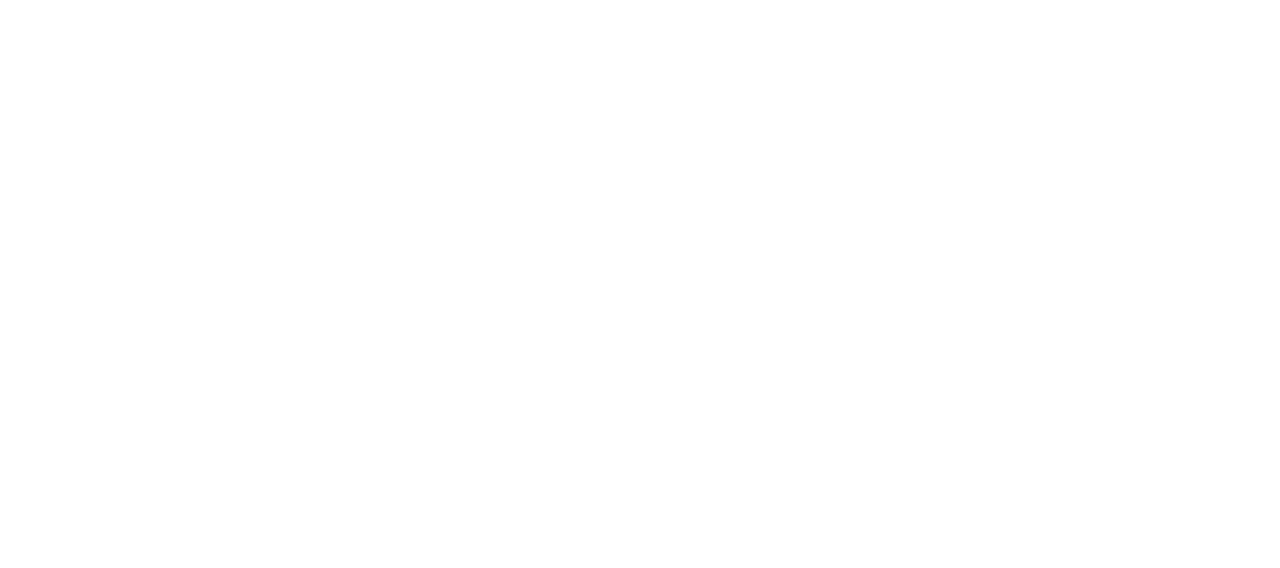
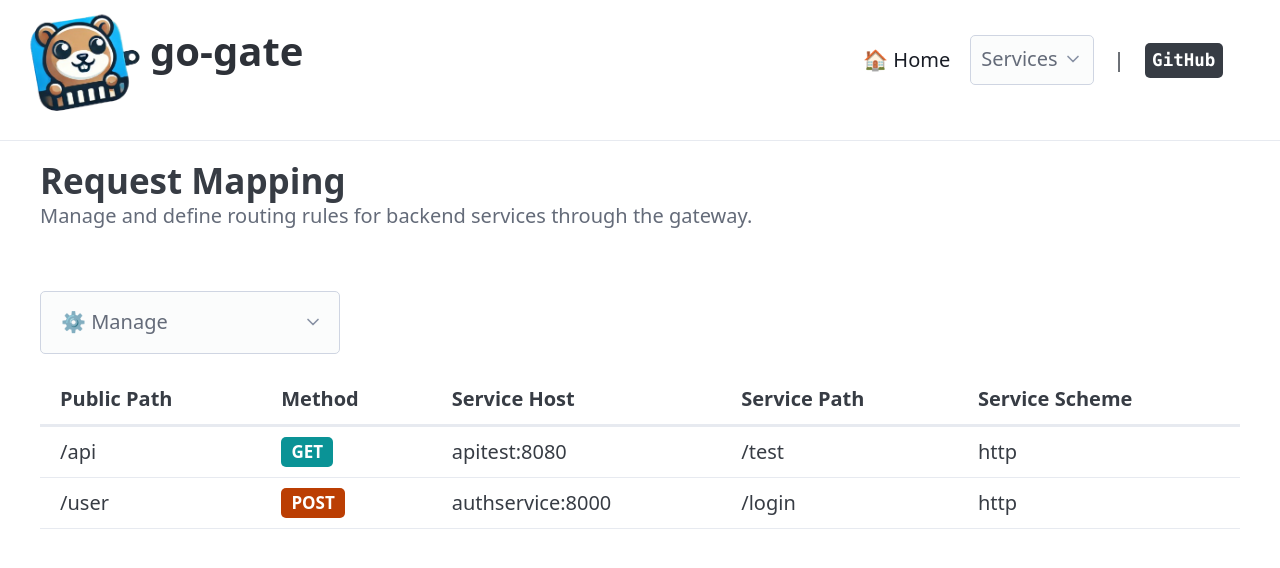
Before and after one commit to A-Oez/gate-admin, a Vue app: page /mapping in a window 1280 px wide. Before the commit this address had no page. Shown: the top 568 px of the page. Built offline with nearby package versions, Linux system fonts and the light colour scheme.

Commit message:
added sample home & request mapping view

```diff
--- a/index.html
+++ b/index.html
@@ -2,9 +2,9 @@
 <html lang="">
   <head>
     <meta charset="UTF-8">
-    <link rel="icon" href="/favicon.ico">
+    <link rel="icon" href="/src/assets/logo.png">
     <meta name="viewport" content="width=device-width, initial-scale=1.0">
-    <title>Vite App</title>
+    <title>go-gate</title>
   </head>
   <body>
     <div id="app"></div>
--- a/src/components/DefaultNavbar.vue
+++ b/src/components/DefaultNavbar.vue
@@ -3,26 +3,24 @@
     <nav style="margin-right: 3%;">
       <ul>
         <img
-          src="./icons/logo.png"
+          src="/src/assets/logo.png"
           style="width: 140px; height: 120px"
         />
-        <hgroup>
-          <h1>go-gate</h1>
-          <p>A lightweight and simple API gateway</p>
-        </hgroup>
+        <h1>go-gate</h1>
       </ul>
       <ul>
-        <li><a href="/" class="contrast">Home 🏠</a></li>
+        <li><a href="/" class="contrast">🏠 Home</a></li>
         <li>
           <details class="dropdown">
             <summary>Services</summary>
             <ul>
-              <li><a href="/dashboard">Dashboard 📊</a></li>
-              <li><a href="/proxy">Proxy Mapping 📚</a></li>
+              <li><a href="/dashboard">📊 Dashboard</a></li>
+              <li><a href="/mapping">🔀 Request Mapping</a></li>
             </ul>
           </details>
         </li>
         <li>|</li>
+        <li><a href="https://github.com/A-Oez/go-gate"><kbd>GitHub</kbd></a></li>
       </ul>
     </nav>
   </div>
--- a/src/layouts/DefaultLayout.vue
+++ b/src/layouts/DefaultLayout.vue
@@ -1,9 +1,35 @@
 <template>
     <Navbar />
-    <main>
+    <main class="container">
         <router-view />
         <section v-if="isDefaultPath">
-            <p>Default Layout View</p>
+            <hgroup>
+                <h2>Secure, Log, and Connect Your APIs</h2>
+                <p>Built-in proxy mapping, authentication and request logging — all in one simple gateway.</p>
+            </hgroup>
+            <small style="display: block;">
+                👉 Check out the project on
+                <a href="https://github.com/A-Oez/go-gate" target="_blank">GitHub</a>
+            </small>
+
+            <div class="grid" style="margin-top: 5%;">
+                <article>
+                    <h3>🔐 Auth</h3>
+                    <p>Centralized authentication to keep services secure without repeated login logic.</p>
+                </article>
+                <article>
+                    <h3>📊 Logs & Insights</h3>
+                    <p>Integrated request logging and traffic analysis for better observability.</p>
+                </article>
+                <article>
+                    <h3>🔀 Request Mapping</h3>
+                    <p>Define routes to backend services via a simple UI.</p>
+                </article>
+                <article>
+                    <h3>🧩 Microservice Ready</h3>
+                    <p>Connect, protect, and monitor your services — all through one gateway.</p>
+                </article>
+            </div>
         </section>
     </main>
 </template>
@@ -14,5 +40,4 @@
 
 const route = useRoute()
 const isDefaultPath = route.path === '/'
-
 </script>
--- a/src/router/index.js
+++ b/src/router/index.js
@@ -1,7 +1,7 @@
 import { createRouter, createWebHistory } from 'vue-router'
 import DefaultLayout from '@/layouts/DefaultLayout.vue'
-import ProxyView from '@/views/ProxyView.vue'
 import DashboardView from '@/views/DashboardView.vue'
+import RequestMappingView from '@/views/RequestMappingView.vue'
 
 const router = createRouter({
   history: createWebHistory(import.meta.env.BASE_URL),
@@ -16,8 +16,8 @@
           component: DashboardView,
         },
         {
-          path: 'proxy',
-          component: ProxyView,
+          path: 'mapping',
+          component: RequestMappingView,
         }
       ],
     }
--- a/src/views/ProxyView.vue
+++ /dev/null
@@ -1,5 +0,0 @@
-<template>
-    <section>
-      <h1>Proxy View</h1>
-    </section>
-</template>
--- /dev/null
+++ b/src/views/RequestMappingView.vue
@@ -0,0 +1,83 @@
+<template>
+  <section>
+    <hgroup>
+      <h2>Request Mapping</h2>
+      <p>Manage and define routing rules for backend services through the gateway.</p>
+    </hgroup>
+  </section>
+
+  <section style="margin-top: 5%;">
+    <details class="dropdown" style="width: 25%;">
+      <summary>⚙️ Manage</summary>
+      <ul>
+        <li><a>➕ Create Item</a></li>
+        <li><a>✏️ Edit Item</a></li>
+        <li><a>🗑️ Delete Item</a></li>
+      </ul>
+    </details>
+
+    <table>
+      <thead>
+        <tr>
+          <th>Public Path</th>
+          <th>Method</th>
+          <th>Service Host</th>
+          <th>Service Path</th>
+          <th>Service Scheme</th>
+        </tr>
+      </thead>
+      <tbody>
+        <tr v-for="entry in mappings" :key="entry.id">
+          <td>{{ entry.publicPath }}</td>
+          <td>
+            <span :class="['method-label', entry.method.toLowerCase()]" style="text-transform: uppercase;">
+              {{ entry.method }}
+            </span>
+          </td>
+          <td>{{ entry.serviceHost }}</td>
+          <td>{{ entry.servicePath }}</td>
+          <td>{{ entry.serviceScheme }}</td>
+        </tr>
+      </tbody>
+    </table>
+  </section>
+</template>
+
+<script setup>
+const mappings = [
+  {
+    id: 1,
+    publicPath: '/api',
+    method: 'GET',
+    serviceHost: 'apitest:8080',
+    servicePath: '/test',
+    serviceScheme: 'http',
+  },
+  {
+    id: 2,
+    publicPath: '/user',
+    method: 'POST',
+    serviceHost: 'authservice:8000',
+    servicePath: '/login',
+    serviceScheme: 'http',
+  }
+]
+</script>
+
+<style scoped>
+.method-label {
+  padding: 0.2em 0.6em;
+  border-radius: 0.25rem;
+  font-weight: bold;
+  font-size: 0.85em;
+  color: white;
+}
+
+.method-label.get {
+  background-color: #0a9396;
+}
+
+.method-label.post {
+  background-color: #bb3e03;
+}
+</style>
```
Also changed, not shown: src/assets/logo.png (renamed from src/components/icons/logo.png).
